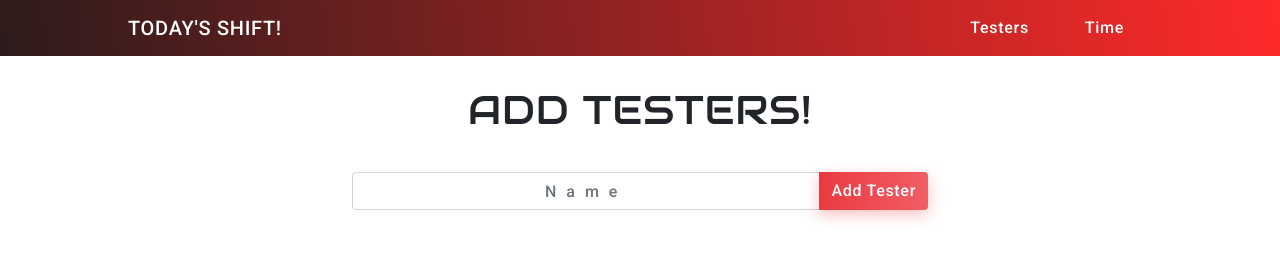
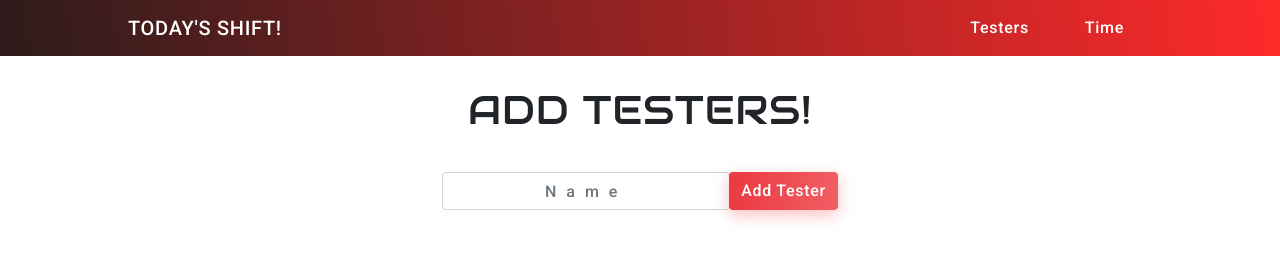
Before and after one commit to Mohmedvaid/cr-shift, a website: page public/html/add-testers.html in a window 1280 px wide. Drawn offline with nearby package versions, Linux system fonts and the light colour scheme; no server answers.

Commit message:
fixed error message layout issue

```diff
--- a/public/css/add-testers.css
+++ b/public/css/add-testers.css
@@ -1,6 +1,16 @@
 /* h1 {
     text-align: center;
 } */
+
+.add-tester-input-box {
+    display: flex;
+    flex-direction: column;
+    justify-content: center;
+  }
+  .add-btn-container{
+      display: flex;
+      justify-content: center;
+  }
 
 .card {
     margin: 20px;
@@ -111,6 +121,10 @@
       display: flex;
       flex-direction: column;
     }
+
+    .add-btn-container{
+        flex-direction: column;
+    }
     #add-tester-input{
         width: 100%;
     }
--- a/public/html/add-testers.html
+++ b/public/html/add-testers.html
@@ -33,9 +33,11 @@
     </nav>
     <h1>ADD TESTERS!</h1>
     <div class="input-group mb-3 add-tester-input-box">
-      <input id="add-tester-input" type="text" class="form-control" placeholder="Name" aria-label="Recipient's username" aria-describedby="button-addon2">
-      <div class="input-group-append">
-        <button  id="add-tester-btn" class="btn btn-outline-secondary" type="button" id="button-addon2">Add Tester</button>
+      <div class = "add-btn-container">
+        <input id="add-tester-input" type="text" class="form-control" placeholder="Name" aria-label="Recipient's username" aria-describedby="button-addon2">
+        <div class="input-group-append">
+          <button  id="add-tester-btn" class="btn btn-outline-secondary" type="button" id="button-addon2">Add Tester</button>
+        </div>
       </div>
     </div>
     <div class="testers"></div>
```
